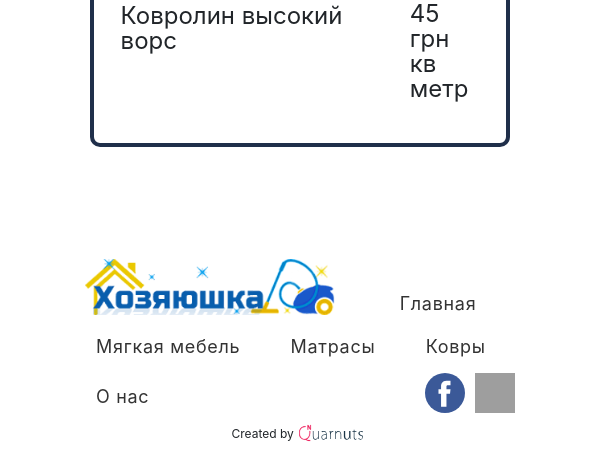
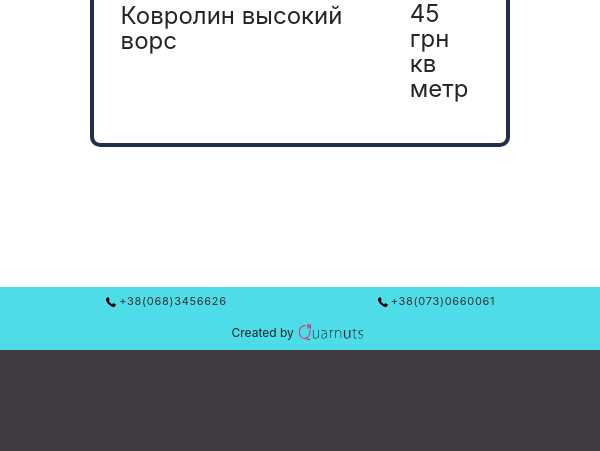
Before and after one commit to markxploder/hozyaushka, a Django app: page /carpet/ in a window 600 px wide. Shown: the part 1726-2177 px from the top of the page. After the commit the page ends 2076 px from the top, so only its background shows below. Run offline with Django 3.2, Linux system fonts and the light colour scheme; some libraries are stand-ins or nearby versions; grey boxes are pictures that could not be loaded.

Commit message:
Landscape media

```diff
--- a/hoz/static/css/base.css
+++ b/hoz/static/css/base.css
@@ -37,3 +37,22 @@ footer img {
     }
 
 }
+
+@media only screen and (min-width: 481px) and (max-width: 767px) {
+
+    footer {
+        margin-top: 0;
+        background: #4EDCE8;
+    }
+
+    footer .nav-logo {
+        visibility: visible;
+    }
+    footer .nav-item {
+        height: 0;
+    }
+    .nav-links {
+        display: block;
+    }
+
+}
--- a/hoz/templates/hoz/base.html
+++ b/hoz/templates/hoz/base.html
@@ -4,6 +4,7 @@
         {% block meta %}
         {% endblock %}
         <link rel="canonical" href="https://hozyaushka.pythonanywhere.com{{ request.path }}"/>
+        <link rel="shortcut icon" href="{% static 'svg/bubbles.svg' %}"/>
         <meta name="viewport" content="width=device-width, initial-scale=1, minimum-scale=1">
         {% block critical %}
         {% endblock %}
@@ -177,6 +178,90 @@
                     height: 40px;
                 }
             }
+
+            @media only screen and (min-width : 481px) and (max-width : 767px) {
+                #sandwichMenu {
+                    display: block;
+                    margin: 1vh 0;
+                    cursor: pointer;
+                }
+                .sandwchLine1,
+                .sandwchLine3 {
+                    width: 40px;
+                    height: 4px;
+                    background-color: #333333;
+                    margin: 0;
+                    transition: 0.5s;
+                }
+                .sandwchLine2 {
+                    text-align: center;
+                    font-size: 14px;
+                }
+                .change .sandwchLine1 {
+                    -webkit-transform: rotate(-40deg) translate(-10px, 10px) ;
+                    transform: rotate(-40deg) translate(-10px, 10px) ;
+                }
+                .change .sandwchLine2 {
+                    opacity: 0;
+                }
+                .change .sandwchLine3 {
+                    -webkit-transform: rotate(40deg) translate(-6px, -7px) ;
+                    transform: rotate(40deg) translate(-6px, -7px) ;
+                }
+                .nav-phone-mobile {
+                    display: block;
+                    font-size: 11px;
+                    width: 100%;
+                }
+                nav a {
+                    letter-spacing: 0.7px;
+                }
+                nav li {
+                    justify-content: center;
+                }
+                nav ul {
+                }
+                .nav-phone-mobile img {
+                    height: 10px;
+                }
+                .phone img {
+                    margin: 0;
+                }
+                .nav-phone {
+                    display: none;
+                }
+                nav {
+                    padding: 0;
+                }
+                header li {
+                    width: 100%;
+                }
+                .nav-item {
+                    position: relative;
+                    visibility: hidden;
+                    background: rgba(211, 242, 250, 0.7);
+                    /*max-width: 0;*/
+                    transform: translateY(-100%) scale(0);
+                    height: 10vh;
+                    transition: 0.75s all;
+                    /*margin-left: 100vw;*/
+                    opacity: 0;
+                    line-height: 5vh;
+                    z-index: -2;
+                }
+                .change .nav-item {
+                    visibility: visible;
+                    transform: translateY(0) scale(1);
+                    /*max-width: 100vw;*/
+                    /*margin-left: 0;*/
+                    opacity: 1;
+                    z-index: 1;
+                }
+                .logo img {
+                    width: 179px;
+                    height: 40px;
+                }
+            }
         </style>
     </head>
     <body>
@@ -191,8 +276,8 @@
                     <div class="nav-phone-mobile">
                         <div class="container">
                             <div class="row justify-content-center">
-                                <div class="col phone"><img src="{% static 'svg/phone-receiver.svg' %}"al=""><a href="tel:+380683456626">+38(068)3456626</a></div>
-                                <div class="col phone"><img src="{% static 'svg/phone-receiver.svg' %}"al=""><a href="tel:+380730660061">+38(073)0660061</a></div>
+                                <div class="col phone justify-content-center"><img src="{% static 'svg/phone-receiver.svg' %}"al=""><a href="tel:+380683456626">+38(068)3456626</a></div>
+                                <div class="col phone justify-content-center"><img src="{% static 'svg/phone-receiver.svg' %}"al=""><a href="tel:+380730660061">+38(073)0660061</a></div>
                             </div>
                         </div>
                     </div>
@@ -302,8 +387,8 @@
                     <div class="nav-phone-mobile">
                         <div class="container">
                             <div class="row">
-                                <div class="col phone"><img src="{% static 'svg/phone-receiver.svg' %}" alt=""><a href="tel:+380683456626">+38(068)3456626</a></div>
-                                <div class="col phone"><img src="{% static 'svg/phone-receiver.svg' %}" alt=""><a href="tel:+380730660061">+38(073)0660061</a></div>
+                                <div class="col justify-content-center phone"><img src="{% static 'svg/phone-receiver.svg' %}" alt=""><a href="tel:+380683456626">+38(068)3456626</a></div>
+                                <div class="col justify-content-center phone"><img src="{% static 'svg/phone-receiver.svg' %}" alt=""><a href="tel:+380730660061">+38(073)0660061</a></div>
                             </div>
                         </div>
                     </div>
```
Also changed, not shown: hoz/templates/hoz/main.html (+15 -0 lines), hoz/static/css/main.min.css.
